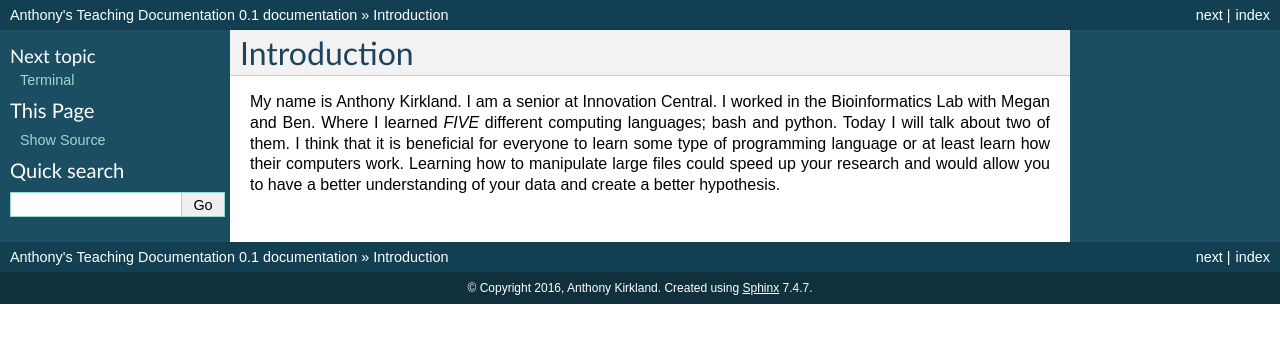
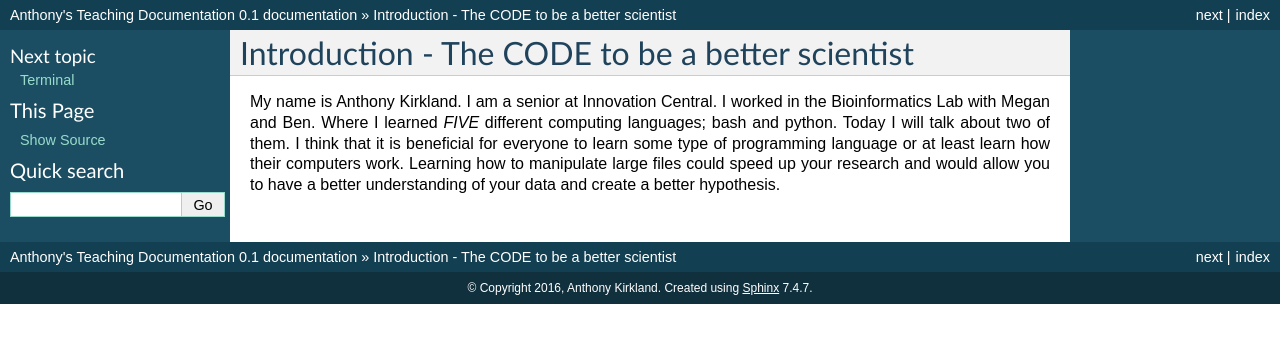
Before and after one commit to akirk616/Anthonys_Teaching_documentation, a Sphinx documentation site: the page built from source/index.rst, in a window 1280 px wide. Shown: the top 343 px of the page. Built offline with Sphinx 7.4.7, drawn with Linux system fonts in a browser that asks for light colours.

Commit message:
Update index.rst

```diff
--- a/source/index.rst
+++ b/source/index.rst
@@ -3,7 +3,7 @@
    You can adapt this file completely to your liking, but it should at least
    contain the root `toctree` directive.
 
-Introduction
+Introduction - The CODE to be a better scientist
 ============
 My name is Anthony Kirkland. I am a senior at Innovation Central. I worked in the Bioinformatics Lab with Megan and Ben. Where I learned *FIVE* different computing languages; bash and python. Today I will talk about two of them. I think that it is beneficial for everyone to learn some type of programming language or at least learn how their computers work. Learning how to manipulate large files could speed up your research and would allow you to have a better understanding of your data and create a better hypothesis.
 
```
